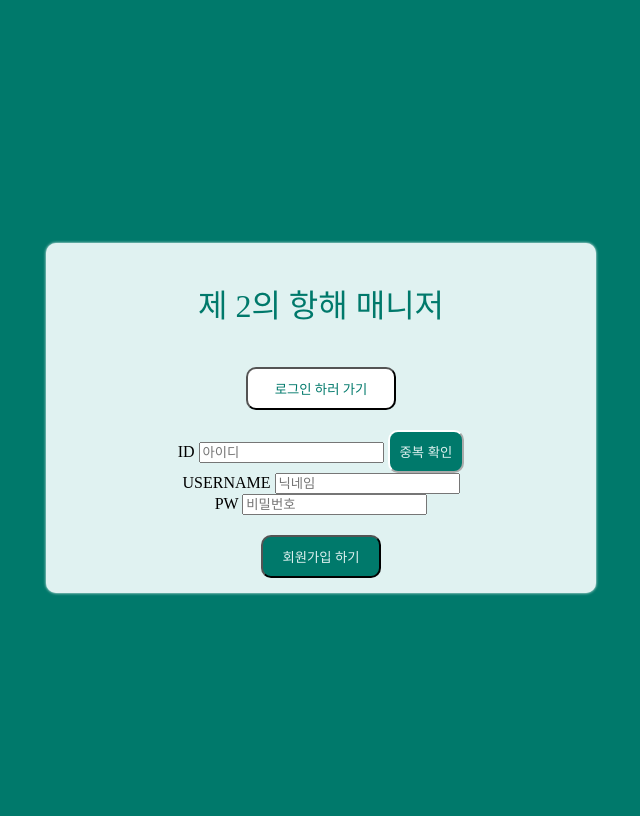
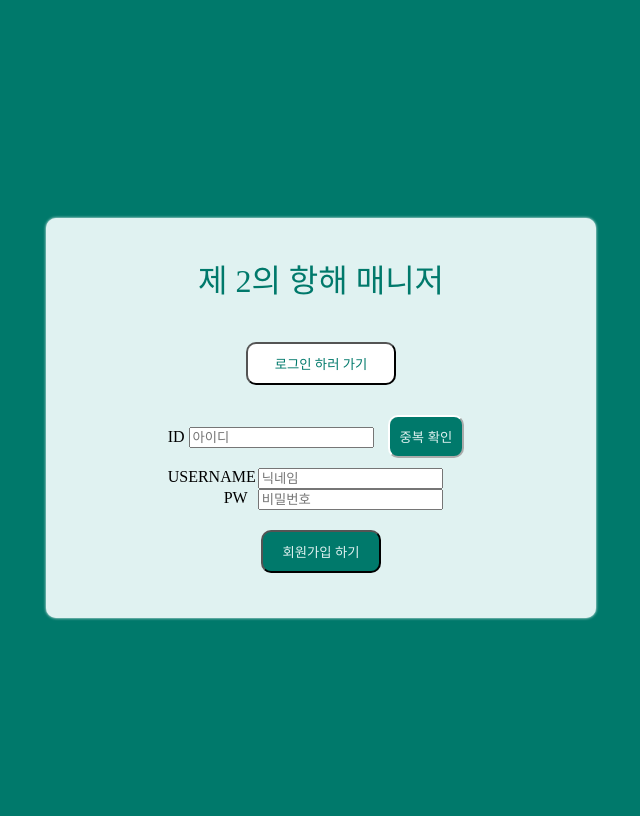
Before and after one commit to dkaodkaork/HanghaeManager, a Flask app: page /join/ in a window 1280 px wide. Shown: the whole page, without its empty margins (319-959 px from the left). Run offline with Flask 2, Linux system fonts and the light colour scheme; some libraries are stand-ins or nearby versions; some web fonts are replaced.

Commit message:
design - 버튼 디자인 수정

```diff
--- a/templates/join.html
+++ b/templates/join.html
@@ -70,6 +70,11 @@
 
         }
 
+        .loginbutton:hover, .loginbutton:focus {
+            background-color: #00796B;
+            color: white;
+        }
+
         .button {
             background-color: var(--color-4);
             color: var(--color-3);
@@ -80,7 +85,28 @@
             src: url('https://cdn.jsdelivr.net/gh/projectnoonnu/noonfonts_six@1.2/S-CoreDream-3Light.woff') format('woff');
             font-weight: normal;
             font-style: normal;
+            margin-bottom: 30px;
+        }
 
+        .button:hover, .button:focus{
+            background-color: white;
+            color: #354f52;
+            border-color: #00796B;
+        }
+
+        .label{
+            display: inline-block;
+            float: left;
+            clear: left;
+            text-align: right;
+            width: 80px;
+            margin-right: 10px;
+
+        }
+
+        .field-body{
+            display: inline-block;
+            float: left;
         }
 
         .id_overlap_button {
@@ -89,7 +115,14 @@
             border-radius: 10px;
             border-color: white;
             padding: 10px 10px;
+            margin: 10px;
 
+        }
+
+        .id_overlap_button:hover, .id_overlap_button:focus {
+            background-color: white;
+            color: #354f52;
+            border-color: #00796B;
         }
 
         .section {
@@ -198,7 +231,7 @@
             <div class="field-body">
                 <div class="field">
                     <div class="control">
-                        <label for="user_name">USERNAME </label>
+                        <label for="user_name" class="label">USERNAME </label>
                         <input type="text" class="name_input" id="user_name" placeholder="닉네임" required="required"/>
                     </div>
                 </div>
@@ -208,7 +241,7 @@
             <div class="field-body">
                 <div class="field">
                     <div class="control">
-                        <label for="user_pw">PW </label>
+                        <label for="user_pw" class="label">PW </label>
                         <input type="password" class="pw_input" id="user_pw" placeholder="비밀번호" required="required"/>
                     </div>
                 </div>
```
